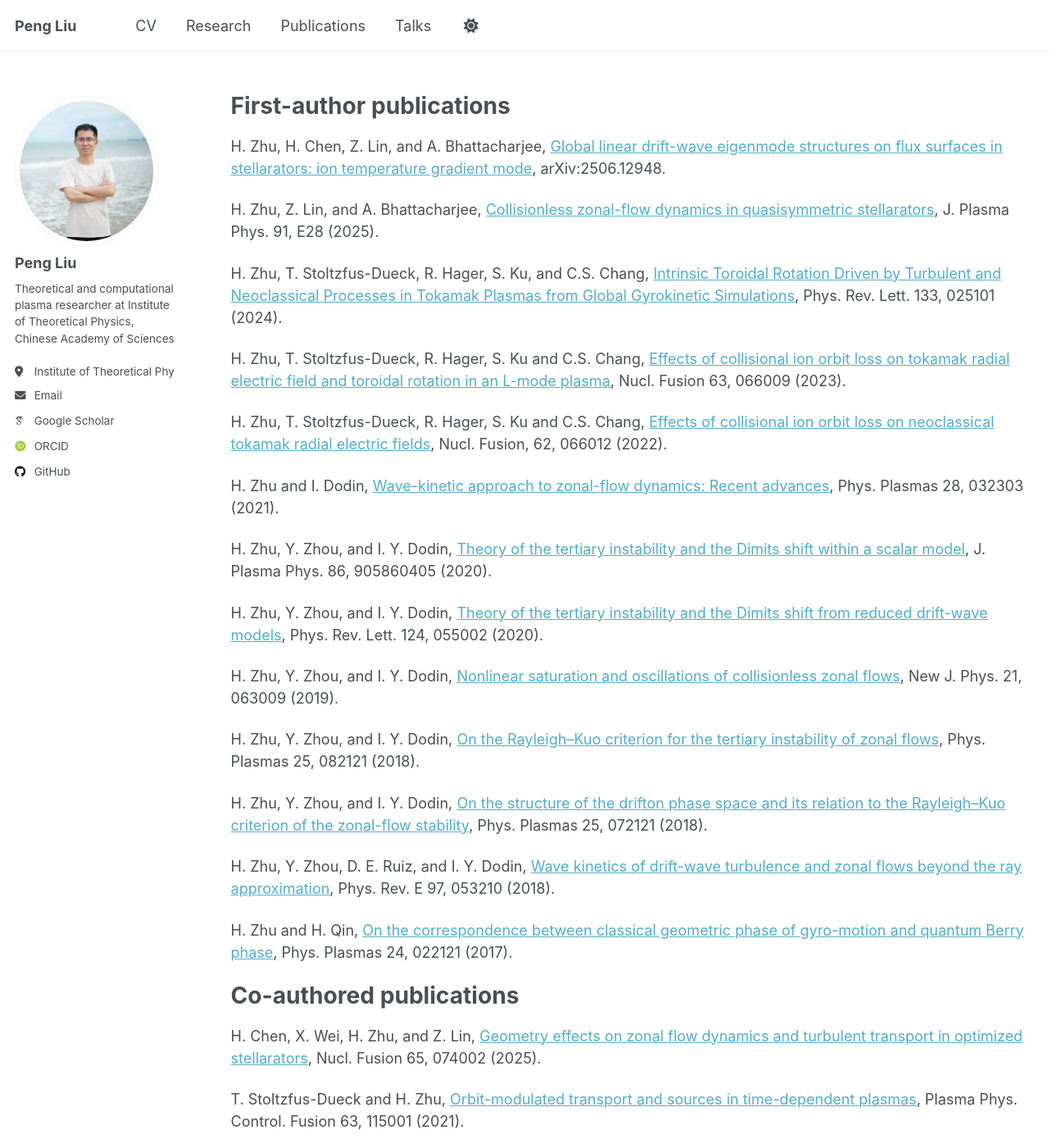
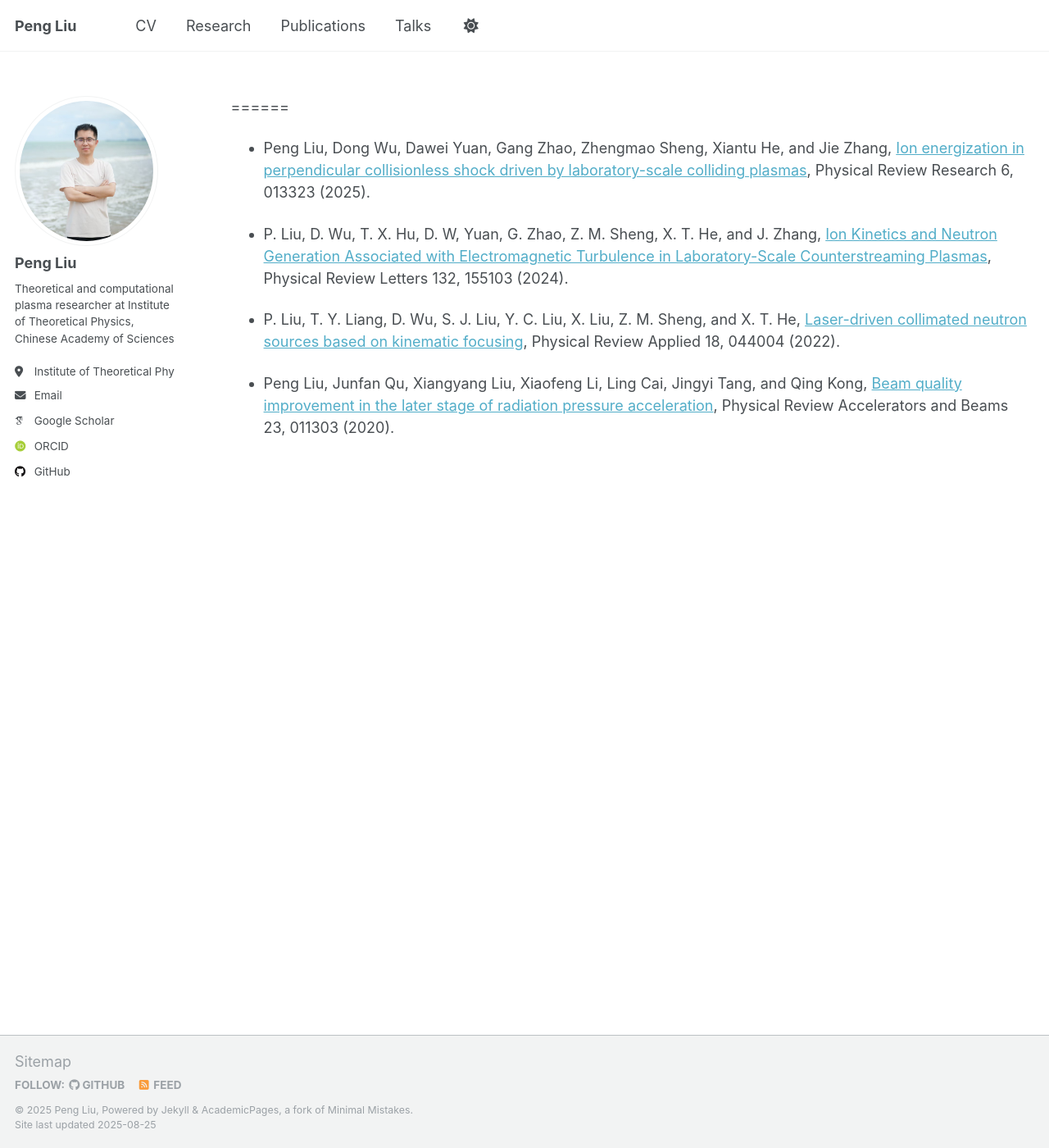
Before and after one commit to pliulfcuigithub/pliulfcuigithub.github.io, a Jekyll site: the page built from _pages/publications.md, in a window 1280 px wide and 1400 px high. Shown: the whole window at 82% size. Built offline with Jekyll 4.4.1, drawn with Linux system fonts in a browser that asks for light colours; some web fonts are replaced; some of the changed text lies outside the part shown.

Commit message:
Update publications.md

```diff
--- a/_pages/publications.md
+++ b/_pages/publications.md
@@ -7,48 +7,18 @@ author_profile: true
 {% include base_path %}
 
 
-First-author publications
 ======
-  H. Zhu, H. Chen, Z. Lin, and A. Bhattacharjee, [Global linear drift-wave eigenmode structures on flux surfaces in stellarators: ion temperature gradient mode](https://arxiv.org/abs/2506.12948), arXiv:2506.12948.
+* Peng Liu, Dong Wu, Dawei Yuan, Gang Zhao, Zhengmao Sheng, Xiantu He, and Jie Zhang, [Ion energization in perpendicular collisionless shock driven by laboratory-scale colliding plasmas](https://journals.aps.org/prresearch/abstract/10.1103/PhysRevResearch.7.013267), Physical Review Research 6, 013323 (2025).
 
-  H. Zhu, Z. Lin, and A. Bhattacharjee, [Collisionless zonal-flow dynamics in quasisymmetric stellarators](https://doi.org/10.1017/S0022377824001739), J. Plasma Phys. 91, E28 (2025).
+* P. Liu, D. Wu, T. X. Hu, D. W, Yuan, G. Zhao, Z. M. Sheng, X. T. He, and J. Zhang, [Ion Kinetics and Neutron Generation Associated with Electromagnetic Turbulence in Laboratory-Scale Counterstreaming Plasmas](https://journals.aps.org/prl/abstract/10.1103/PhysRevLett.132.155103), Physical Review Letters 132, 155103 (2024).
 
-  H. Zhu, T. Stoltzfus-Dueck, R. Hager, S. Ku, and C.S. Chang, [Intrinsic Toroidal Rotation Driven by Turbulent and Neoclassical Processes in Tokamak Plasmas from Global Gyrokinetic Simulations](https://doi.org/10.1103/PhysRevLett.133.025101), Phys. Rev. Lett. 133, 025101 (2024).
+* P. Liu, T. Y. Liang, D. Wu, S. J. Liu, Y. C. Liu, X. Liu, Z. M. Sheng, and X. T. He, [Laser-driven collimated neutron sources based on kinematic focusing](https://journals.aps.org/prapplied/abstract/10.1103/PhysRevApplied.18.044004), Physical Review Applied 18, 044004 (2022).
 
-  H. Zhu, T. Stoltzfus-Dueck, R. Hager, S. Ku and C.S. Chang, [Effects of collisional ion orbit loss on tokamak radial electric field and toroidal rotation in an L-mode plasma](https://iopscience.iop.org/article/10.1088/1741-4326/acc815/meta), Nucl. Fusion 63, 066009 (2023).
+* Peng Liu, Junfan Qu, Xiangyang Liu, Xiaofeng Li, Ling Cai, Jingyi Tang, and Qing Kong, [Beam quality improvement in the later stage of radiation pressure acceleration](https://journals.aps.org/prab/abstract/10.1103/PhysRevAccelBeams.23.011303), Physical Review Accelerators and Beams 23, 011303 (2020).
 
-  H. Zhu, T. Stoltzfus-Dueck, R. Hager, S. Ku and C.S. Chang, [Effects of collisional ion orbit loss on neoclassical tokamak radial electric fields](https://iopscience.iop.org/article/10.1088/1741-4326/ac5b8a/meta), Nucl. Fusion, 62, 066012 (2022).
-
-  H. Zhu and I. Dodin, [Wave-kinetic approach to zonal-flow dynamics: Recent advances](https://pubs.aip.org/aip/pop/article/28/3/032303/835085), Phys. Plasmas 28, 032303 (2021).
-
-  H. Zhu, Y. Zhou, and I. Y. Dodin, [Theory of the tertiary instability and the Dimits shift within a scalar model](https://www.cambridge.org/core/product/identifier/S0022377820000823/type/journal_article), J. Plasma Phys. 86, 905860405 (2020).
-
-  H. Zhu, Y. Zhou, and I. Y. Dodin, [Theory of the tertiary instability and the Dimits shift from reduced drift-wave models](https://doi.org/10.1103/PhysRevLett.124.055002), Phys. Rev. Lett. 124, 055002 (2020).
-
-  H. Zhu, Y. Zhou, and I. Y. Dodin, [Nonlinear saturation and oscillations of collisionless zonal flows](https://iopscience.iop.org/article/10.1088/1367-2630/ab2251), New J. Phys. 21, 063009 (2019).
-
-  H. Zhu, Y. Zhou, and I. Y. Dodin, [On the Rayleigh–Kuo criterion for the tertiary instability of zonal flows](http://aip.scitation.org/doi/10.1063/1.5038859), Phys. Plasmas 25, 082121 (2018).
-
-  H. Zhu, Y. Zhou, and I. Y. Dodin, [On the structure of the drifton phase space and its relation to the Rayleigh–Kuo criterion of the zonal-flow stability](http://aip.scitation.org/doi/10.1063/1.5039652), Phys. Plasmas 25, 072121 (2018).
-
-  H. Zhu, Y. Zhou, D. E. Ruiz, and I. Y. Dodin, [Wave kinetics of drift-wave turbulence and zonal flows beyond the ray approximation](http://dx.doi.org/10.1103/PhysRevE.97.053210), Phys. Rev. E 97, 053210 (2018).
-
-  H. Zhu and H. Qin, [On the correspondence between classical geometric phase of gyro-motion and quantum Berry phase](https://pubs.aip.org/aip/pop/article/24/2/022121/109249), Phys. Plasmas 24, 022121 (2017).
-
-Co-authored publications
-======
-H. Chen, X. Wei, H. Zhu, and Z. Lin, [Geometry effects on zonal flow dynamics and turbulent transport in optimized stellarators](https://iopscience.iop.org/article/10.1088/1741-4326/adde6f/meta), Nucl. Fusion 65, 074002 (2025).
-
-T. Stoltzfus-Dueck and H. Zhu, [Orbit-modulated transport and sources in time-dependent plasmas](https://iopscience.iop.org/article/10.1088/1361-6587/ac2034/meta), Plasma Phys. Control. Fusion 63, 115001 (2021).
-
-Y. Zhou, H. Zhu, and I. Y. Dodin, [Solitary zonal structures in subcritical drift waves: a minimum model](https://iopscience.iop.org/article/10.1088/1361-6587/ab78f3), Plasma Phys. Control. Fusion 62, 045021 (2020).
-
-Y. Zhou, H. Zhu, and I. Y. Dodin, [Formation of solitary zonal structures via the modulational instability of drift waves](https://iopscience.iop.org/article/10.1088/1361-6587/ab16a8), Plasma Phys. Control. Fusion 61, 075003 (2019).
+[//]: Co-authored publications
+[//]: ======
 
 
 [//]: <> Preprints
 [//]: <> ======
-
-Ph.D. Thesis
-======
-  H. Zhu, [Phase-Space Theory of Drift Wave-Zonal Flow Interactions and the Dimits Shift](https://dataspace.princeton.edu/handle/88435/dsp01dv13zx27n), Ph.D. thesis (Princeton University, 2020).
```
